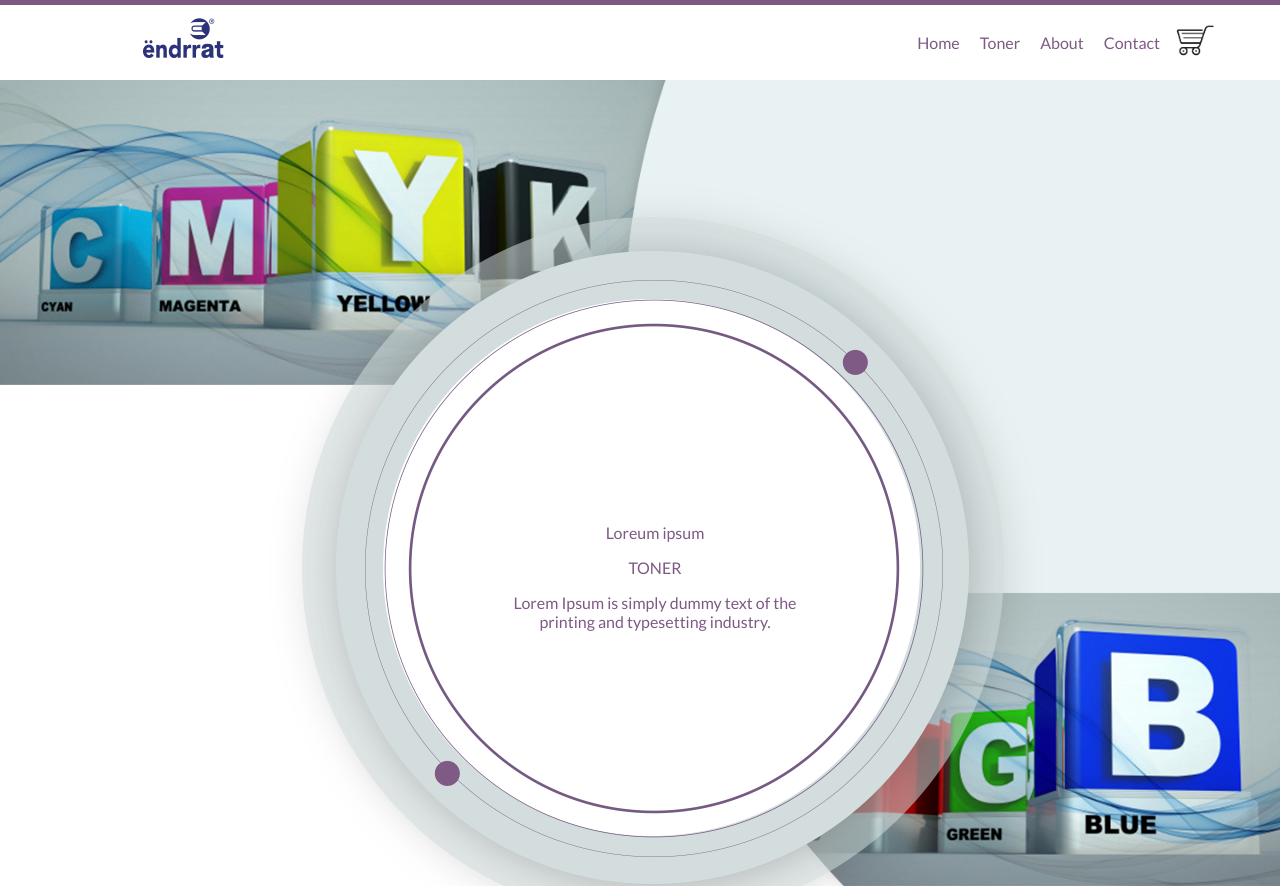
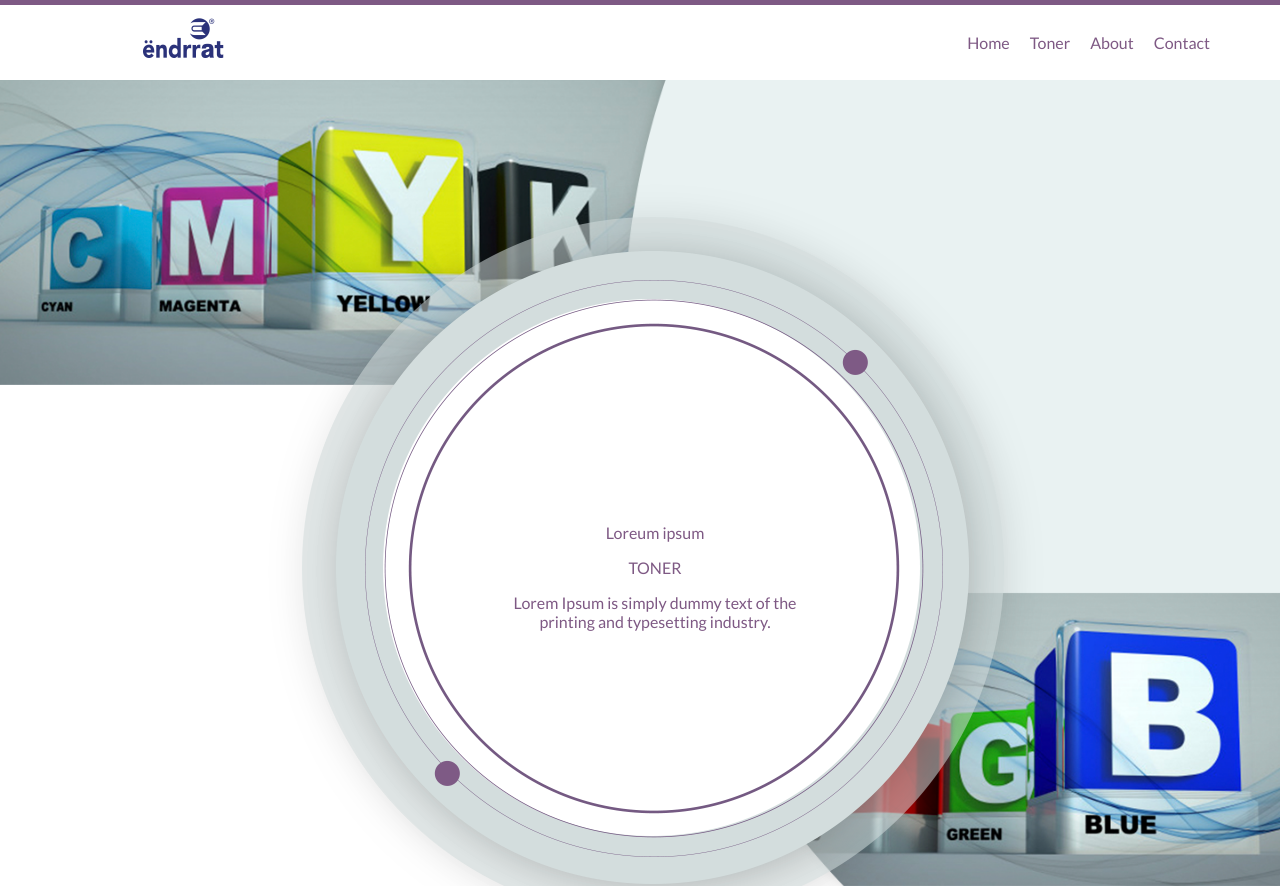
Before and after one commit to Endrrat/endrrat.github.io, a plain HTML site: page index.html in a window 1280 px wide. Shown: the top 886 px of the page. Drawn offline with Linux system fonts and the light colour scheme.

Commit message:
removed cart icon from navbar

```diff
--- a/index.html
+++ b/index.html
@@ -19,7 +19,6 @@
       <a href="#meet-out-prodcuts" class="nav-link">Toner</a>
       <a href="#about" class="nav-link">About</a>
       <a href="#contact" class="nav-link">Contact</a>
-      <a class="nav-cart"><img src="./assets/images/cart.png"></a>
     </div>
   </nav>
   <section class="landing-sec" id="home">
```
